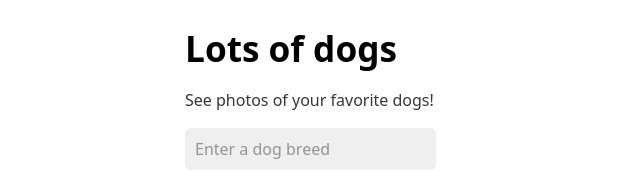
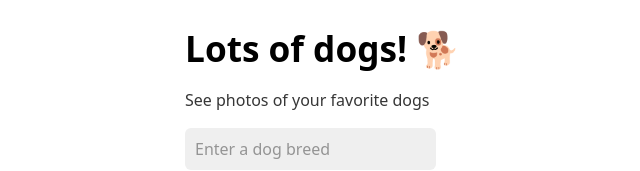
Before and after one commit to Peri7at/dog-breed-photo-finder, a website: page public/index.html in a window 1280 px wide. Shown: the top 171 px of the page, without its empty margins (55-695 px from the left). Drawn offline with nearby package versions, Linux system fonts and the light colour scheme.

```diff
--- a/public/index.html
+++ b/public/index.html
@@ -4,12 +4,11 @@
 	<meta charset="utf-8">
 	<meta name="viewport" content="width=device-width, initial-scale=1">
 	<link rel="stylesheet" href="https://cdn.jsdelivr.net/npm/water.css@2/out/water.css">
-	<script src="main.js" defer></script>
-	<title>Lots of dogs</title>
+	<title>Lots of dogs! 🐕</title>
 </head>
 <body>
-	<h1>Lots of dogs</h1>
-	<p>See photos of your favorite dogs!</p>
+	<h1>Lots of dogs! 🐕</h1>
+	<p>See photos of your favorite dogs</p>
 	<form>
 		<input type="text" name="breed" placeholder="Enter a dog breed">
 		<button type="submit">Fetch</button>
--- a/public/main.js
+++ /dev/null
@@ -1 +0,0 @@
-// write any JavaScript that you need here
```
Also changed, not shown: package.json (+7 -7 lines), README.md, server.js (renamed from index.js).
